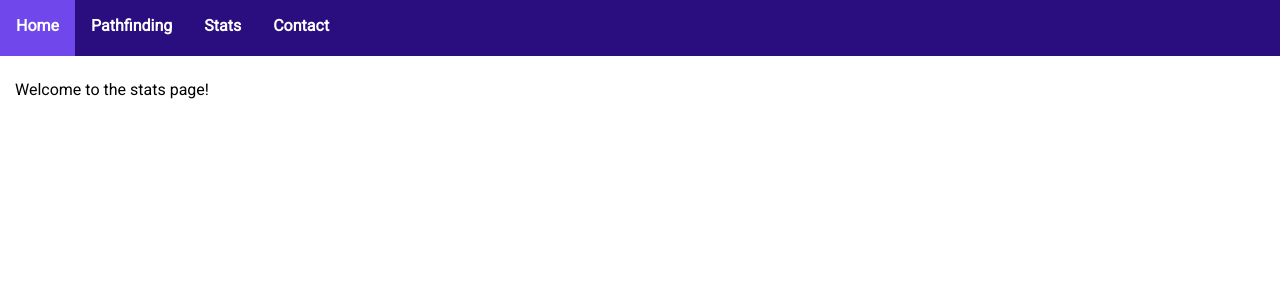
After one commit to jesse-van-mourik/PythonPlayground, a Flask app: page /stats in a window 1280 px wide. The commit adds this page. Shown: the top 300 px of the page. Run offline with Flask 2, Linux system fonts and the light colour scheme.

Commit message:
Added stats page

```diff
--- a/application.py
+++ b/application.py
@@ -4,8 +4,6 @@ import contact
 import main
 import dijkstra
 import astar
-
-
 
 application = Flask(__name__)
 application.config['SECRET_KEY'] = '12345'
--- a/main.py
+++ b/main.py
@@ -33,3 +33,7 @@ def create_board():
     board.board[endy][endx].comment = 'end'
 
     return render_template('board.html', board=board.board)
+
+@application.route('/stats', methods=('GET',))
+def open_stats_page():
+    return render_template('stats.html')
--- a/templates/base.html
+++ b/templates/base.html
@@ -14,6 +14,7 @@
     <ul>
         <a href="{{ url_for('main.index') }}"><li>Home</li></a>
         <a href="{{ url_for('main.display_cell_form') }}"><li>Pathfinding</li></a>
+        <a href="{{ url_for('main.open_stats_page') }}"><li>Stats</li></a>
         <a href="{{ url_for('contact.show_contact_page') }}"><li>Contact</li></a>
     </ul>
 </nav>
--- /dev/null
+++ b/templates/stats.html
@@ -0,0 +1,6 @@
+{% extends 'base.html' %}
+{% block content %}
+<p>
+    Welcome to the stats page!
+</p>
+{% endblock %}
```
Also changed, not shown: stats.py (added, +17 -0 lines).
